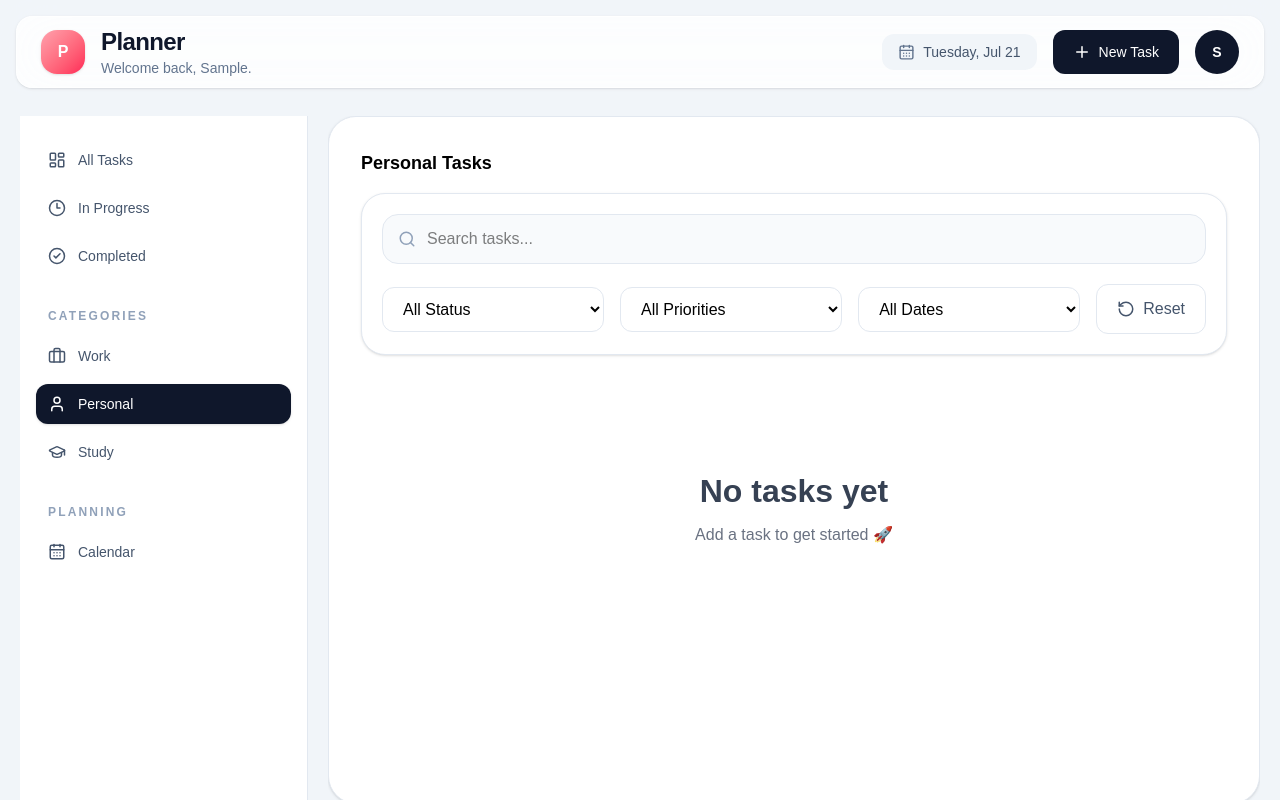
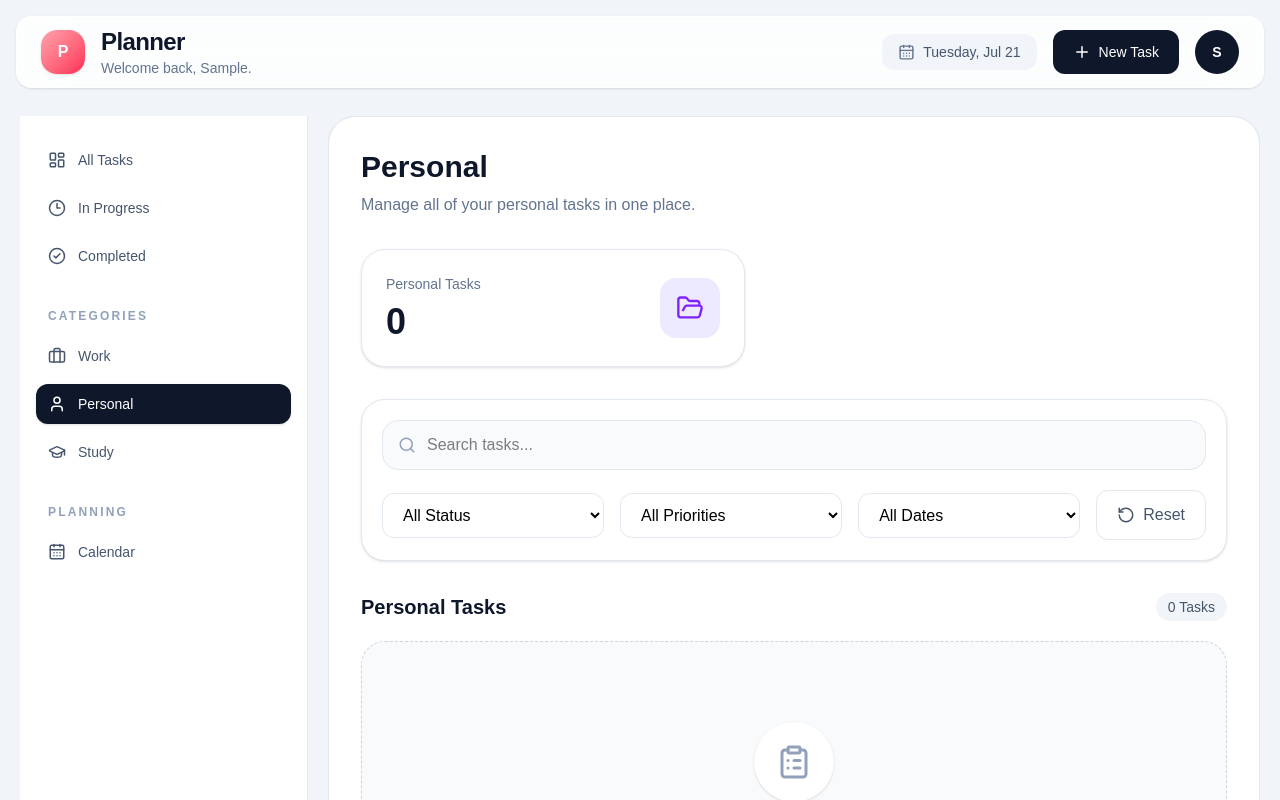
Before and after one commit to Ayman-Kz25/Planner, a React (Vite) app: page /category/personal in a window 1280 px wide. Built offline with nearby package versions, Linux system fonts and the light colour scheme; no server answers; the database is empty; sample sign-in values are in the browser's storage.

Commit message:
recreate category page

```diff
--- a/src/components/ui/EmptyState.jsx
+++ b/src/components/ui/EmptyState.jsx
@@ -1,11 +1,45 @@
-const EmptyState = () => {
+import { ClipboardList } from "lucide-react";
+
+const EmptyState = ({
+  title = "No tasks yet",
+  description = "Create your first task to get started.",
+  icon,
+}) => {
   return (
-    <div className="flex flex-col items-center justify-center text-center py-20">
-      <h3 className="text-[32px] font-bold text-gray-700">
-        No tasks yet
-      </h3>
-      <p className="text-md text-gray-500 mt-2">
-        Add a task to get started 🚀
+    <div
+      className="
+        flex flex-col items-center justify-center
+        rounded-3xl
+        border border-dashed border-slate-300
+        bg-slate-50
+        px-6 py-20
+        text-center
+      "
+    >
+      <div
+        className="
+          mb-6
+          flex h-20 w-20
+          items-center justify-center
+          rounded-full
+          bg-white
+          shadow-sm
+        "
+      >
+        {icon || (
+          <ClipboardList
+            size={36}
+            className="text-slate-400"
+          />
+        )}
+      </div>
+
+      <h2 className="text-2xl font-bold text-slate-800">
+        {title}
+      </h2>
+
+      <p className="mt-3 max-w-md text-slate-500">
+        {description}
       </p>
     </div>
   );
--- /dev/null
+++ b/src/hooks/useTaskActions.js
@@ -0,0 +1,54 @@
+import { useState } from "react";
+import { useTasks } from "../context/TaskContext";
+
+const useTaskActions = () => {
+  const { deleteTask } = useTasks();
+
+  const [selectedTask, setSelectedTask] = useState(null);
+  const [isEditOpen, setIsEditOpen] = useState(false);
+  const [isDeleteOpen, setIsDeleteOpen] = useState(false);
+
+  const handleEdit = (task) => {
+    setSelectedTask(task);
+    setIsEditOpen(true);
+  };
+
+  const handleDelete = (task) => {
+    setSelectedTask(task);
+    setIsDeleteOpen(true);
+  };
+
+  const closeEdit = () => {
+    setIsEditOpen(false);
+  };
+
+  const closeDelete = () => {
+    setIsDeleteOpen(false);
+  };
+
+  const confirmDelete = async () => {
+    if (!selectedTask) return;
+
+    await deleteTask(selectedTask.id);
+
+    setSelectedTask(null);
+    setIsDeleteOpen(false);
+  };
+
+  return {
+    selectedTask,
+
+    isEditOpen,
+    isDeleteOpen,
+
+    handleEdit,
+    handleDelete,
+
+    closeEdit,
+    closeDelete,
+
+    confirmDelete,
+  };
+};
+
+export default useTaskActions;
--- a/src/pages/CategoryPage.jsx
+++ b/src/pages/CategoryPage.jsx
@@ -1,121 +1,218 @@
-// pages/CategoryPage.jsx
-import { useState, useMemo } from "react";
+import { useMemo, useState } from "react";
+import { FolderOpen } from "lucide-react";
+import { isPast, isToday } from "date-fns";
 import { useParams } from "react-router-dom";
+
 import { useTasks } from "../context/TaskContext";
+import useTaskActions from "../hooks/useTaskActions";
+
 import TaskList from "../components/task/TaskList";
 import FilterBar from "../components/filters/FilterBar";
 import EditTaskModal from "../components/task/EditTaskModal";
 import ConfirmDeleteModal from "../components/task/ConfirmDeleteModal";
 import EmptyState from "../components/ui/EmptyState";
-import { isToday, isPast } from "date-fns";
 
 const CategoryPage = () => {
-  const { category } = useParams(); // work | personal | study
-  const { tasks, deleteTask } = useTasks();
+  const { category } = useParams();
+  const { tasks } = useTasks();
+
+  const {
+    selectedTask,
+    isEditOpen,
+    isDeleteOpen,
+    handleEdit,
+    handleDelete,
+    closeEdit,
+    closeDelete,
+    confirmDelete,
+  } = useTaskActions();
 
   const [filters, setFilters] = useState({
+    search: "",
     status: "",
     priority: "",
     due: "",
   });
 
-  const [selectedTask, setSelectedTask] = useState(null);
-  const [isEditOpen, setIsEditOpen] = useState(false);
-  const [isDeleteOpen, setIsDeleteOpen] = useState(false);
-
-  // 🔹 Edit handler
-  const handleEdit = (task) => {
-    setSelectedTask(task);
-    setIsEditOpen(true);
-  };
-
-  // 🔹 Delete handler
-  const handleDelete = (task) => {
-    setSelectedTask(task);
-    setIsDeleteOpen(true);
-  };
-
-  const confirmDelete = () => {
-    if (selectedTask) {
-      deleteTask(selectedTask.id);
-      setIsDeleteOpen(false);
-      setSelectedTask(null);
-    }
-  };
-
-  // 🔹 Filter tasks
   const filteredTasks = useMemo(() => {
     return tasks.filter((task) => {
       let pass = true;
 
-      // Category from route
-      if (category) {
+      // Category
       pass =
         pass &&
-          task.category?.toLowerCase() === category.toLowerCase();
+        task.category?.toLowerCase() === category?.toLowerCase();
+
+      // Search
+      if (filters.search) {
+        const search = filters.search.toLowerCase();
+
+        pass =
+          pass &&
+          (task.title.toLowerCase().includes(search) ||
+            task.description?.toLowerCase().includes(search));
       }
 
+      // Status
       if (filters.status) {
         pass = pass && task.status === filters.status;
       }
 
+      // Priority
       if (filters.priority) {
         pass = pass && task.priority === filters.priority;
       }
 
+      // Due Date
       if (filters.due) {
         if (!task.dueDate) return false;
 
-        const due = task.dueDate.seconds
+        const due = task.dueDate?.seconds
           ? new Date(task.dueDate.seconds * 1000)
           : new Date(task.dueDate);
 
-        if (filters.due === "today") pass = pass && isToday(due);
-        if (filters.due === "overdue")
-          pass = pass && isPast(due) && task.status !== "completed";
-        if (filters.due === "upcoming")
-          pass = pass && !isPast(due) && !isToday(due);
+        if (filters.due === "today") {
+          pass = pass && isToday(due);
+        }
+
+        if (filters.due === "overdue") {
+          pass =
+            pass &&
+            isPast(due) &&
+            task.status !== "completed";
+        }
+
+        if (filters.due === "upcoming") {
+          pass =
+            pass &&
+            !isPast(due) &&
+            !isToday(due);
+        }
       }
 
       return pass;
     });
   }, [tasks, category, filters]);
 
+  const categoryName =
+    category?.charAt(0).toUpperCase() + category?.slice(1);
+
   return (
+    <div className="space-y-8">
+      {/* Hero */}
+
+      <section>
+        <h1 className="text-3xl font-bold text-slate-900">
+          {categoryName}
+        </h1>
+
+        <p className="mt-2 text-slate-500">
+          Manage all of your {categoryName?.toLowerCase()} tasks in one place.
+        </p>
+      </section>
+
+      {/* Stats */}
+
+      <section>
+        <div
+          className="
+            max-w-sm
+            rounded-3xl
+            border
+            border-slate-200
+            bg-white
+            p-6
+            shadow-sm
+            transition
+            hover:shadow-md
+          "
+        >
+          <div className="flex items-center justify-between">
             <div>
-      <h2 className="text-lg font-semibold mb-4 capitalize">
-        {category} Tasks
+              <p className="text-sm text-slate-500">
+                {categoryName} Tasks
+              </p>
+
+              <h2 className="mt-2 text-4xl font-bold text-slate-900">
+                {filteredTasks.length}
+              </h2>
+            </div>
+
+            <div
+              className="
+                rounded-2xl
+                bg-violet-100
+                p-4
+                text-violet-600
+              "
+            >
+              <FolderOpen size={28} />
+            </div>
+          </div>
+        </div>
+      </section>
+
+      {/* Filters */}
+
+      <FilterBar
+        filters={filters}
+        setFilters={setFilters}
+      />
+
+      {/* Tasks */}
+
+      <section>
+        <div className="mb-5 flex items-center justify-between">
+          <h2 className="text-xl font-semibold text-slate-900">
+            {categoryName} Tasks
           </h2>
 
-      {/* Filters (NO category dropdown) */}
-      <FilterBar filters={filters} setFilters={setFilters} />
+          <span
+            className="
+              rounded-full
+              bg-slate-100
+              px-3
+              py-1
+              text-sm
+              text-slate-600
+            "
+          >
+            {filteredTasks.length}{" "}
+            {filteredTasks.length === 1 ? "Task" : "Tasks"}
+          </span>
+        </div>
 
-      {filteredTasks.length > 0 ? (
+        {filteredTasks.length ? (
           <TaskList
             tasks={filteredTasks}
             onEdit={handleEdit}
             onDelete={handleDelete}
           />
         ) : (
-        <EmptyState />
+          <EmptyState
+            title={`No ${categoryName?.toLowerCase()} tasks`}
+            description={`Create a ${categoryName?.toLowerCase()} task to get started.`}
+          />
         )}
+      </section>
 
       {/* Modals */}
+
       {selectedTask && (
+        <>
           <EditTaskModal
             task={selectedTask}
             isOpen={isEditOpen}
-          onClose={() => setIsEditOpen(false)}
+            onClose={closeEdit}
           />
-      )}
 
-      {selectedTask && (
           <ConfirmDeleteModal
             isOpen={isDeleteOpen}
-          onClose={() => setIsDeleteOpen(false)}
+            onClose={closeDelete}
             onConfirm={confirmDelete}
             taskTitle={selectedTask.title}
           />
+        </>
       )}
     </div>
   );
--- a/src/pages/CompletedPage.jsx
+++ b/src/pages/CompletedPage.jsx
@@ -1,21 +1,143 @@
+import { useMemo } from "react";
+import { CheckCircle2 } from "lucide-react";
+
 import { useTasks } from "../context/TaskContext";
+import useTaskActions from "../hooks/useTaskActions";
+
 import TaskList from "../components/task/TaskList";
+import EditTaskModal from "../components/task/EditTaskModal";
+import ConfirmDeleteModal from "../components/task/ConfirmDeleteModal";
+import EmptyState from "../components/ui/EmptyState";
 
 const CompletedPage = () => {
-  const { tasks, deleteTask } = useTasks();
+  const { tasks } = useTasks();
 
-  const completedTasks = tasks.filter(
-    task => task.status === "completed"
+  const {
+    selectedTask,
+    isEditOpen,
+    isDeleteOpen,
+    handleEdit,
+    handleDelete,
+    closeEdit,
+    closeDelete,
+    confirmDelete,
+  } = useTaskActions();
+
+  const completedTasks = useMemo(
+    () => tasks.filter((task) => task.status === "completed"),
+    [tasks]
   );
 
   return (
-    <div>
-      <h2 className="text-lg font-semibold mb-4">Completed Tasks</h2>
+    <div className="space-y-8">
+      {/* Hero */}
 
-      <TaskList
-        tasks={completedTasks}
-        onDelete={(task) => deleteTask(task.id)}
-      />
+      <section>
+        <h1 className="text-3xl font-bold text-slate-900">
+          Completed Tasks
+        </h1>
+
+        <p className="mt-2 text-slate-500">
+          Celebrate your progress by reviewing everything you've finished.
+        </p>
+      </section>
+
+      {/* Stats */}
+
+      <section>
+        <div
+          className="
+            max-w-sm
+            rounded-3xl
+            border
+            border-slate-200
+            bg-white
+            p-6
+            shadow-sm
+            transition
+            hover:shadow-md
+          "
+        >
+          <div className="flex items-center justify-between">
+            <div>
+              <p className="text-sm text-slate-500">
+                Completed
+              </p>
+
+              <h2 className="mt-2 text-4xl font-bold text-slate-900">
+                {completedTasks.length}
+              </h2>
+            </div>
+
+            <div
+              className="
+                rounded-2xl
+                bg-emerald-100
+                p-4
+                text-emerald-600
+              "
+            >
+              <CheckCircle2 size={28} />
+            </div>
+          </div>
+        </div>
+      </section>
+
+      {/* Tasks */}
+
+      <section>
+        <div className="mb-5 flex items-center justify-between">
+          <h2 className="text-xl font-semibold text-slate-900">
+            Finished Tasks
+          </h2>
+
+          <span
+            className="
+              rounded-full
+              bg-slate-100
+              px-3
+              py-1
+              text-sm
+              text-slate-600
+            "
+          >
+            {completedTasks.length}{" "}
+            {completedTasks.length === 1 ? "Task" : "Tasks"}
+          </span>
+        </div>
+
+        {completedTasks.length ? (
+          <TaskList
+            tasks={completedTasks}
+            onEdit={handleEdit}
+            onDelete={handleDelete}
+          />
+        ) : (
+          <EmptyState
+            title="No completed tasks"
+            description="Finish a task and it will appear here."
+          />
+        )}
+      </section>
+
+      {/* Modals */}
+
+      {selectedTask && (
+        <>
+          <EditTaskModal
+            task={selectedTask}
+            isOpen={isEditOpen}
+            onClose={closeEdit}
+          />
+
+          <ConfirmDeleteModal
+            isOpen={isDeleteOpen}
+            onClose={closeDelete}
+            onConfirm={confirmDelete}
+            taskTitle={selectedTask.title}
+          />
+        </>
+      )}
     </div>
   );
 };
--- a/src/pages/DashboardPage.jsx
+++ b/src/pages/DashboardPage.jsx
@@ -9,15 +9,28 @@ import {
 
 import { useAuth } from "../context/AuthContext";
 import { useTasks } from "../context/TaskContext";
+import useTaskActions from "../hooks/useTaskActions";
 
 import TaskList from "../components/task/TaskList";
 import EditTaskModal from "../components/task/EditTaskModal";
 import ConfirmDeleteModal from "../components/task/ConfirmDeleteModal";
 import FilterBar from "../components/filters/FilterBar";
+import EmptyState from "../components/ui/EmptyState";
 
 const DashboardPage = () => {
   const { user } = useAuth();
-  const { tasks, deleteTask } = useTasks();
+  const { tasks } = useTasks();
+
+  const {
+    selectedTask,
+    isEditOpen,
+    isDeleteOpen,
+    handleEdit,
+    handleDelete,
+    closeEdit,
+    closeDelete,
+    confirmDelete,
+  } = useTaskActions();
 
   const [filters, setFilters] = useState({
     search: "",
@@ -25,29 +38,6 @@ const DashboardPage = () => {
     priority: "",
     due: "",
   });
-
-  const [selectedTask, setSelectedTask] = useState(null);
-  const [isEditOpen, setIsEditOpen] = useState(false);
-  const [isDeleteOpen, setIsDeleteOpen] = useState(false);
-
-  const handleEdit = (task) => {
-    setSelectedTask(task);
-    setIsEditOpen(true);
-  };
-
-  const handleDelete = (task) => {
-    setSelectedTask(task);
-    setIsDeleteOpen(true);
-  };
-
-  const confirmDelete = async () => {
-    if (!selectedTask) return;
-
-    await deleteTask(selectedTask.id);
-
-    setSelectedTask(null);
-    setIsDeleteOpen(false);
-  };
 
   const filteredTasks = useMemo(() => {
     return tasks.filter((task) => {
@@ -62,43 +52,47 @@ const DashboardPage = () => {
             task.description?.toLowerCase().includes(search));
       }
 
-      if (filters.status)
+      if (filters.status) {
         pass = pass && task.status === filters.status;
+      }
 
-      if (filters.priority)
+      if (filters.priority) {
         pass = pass && task.priority === filters.priority;
+      }
 
       if (filters.due) {
         if (!task.dueDate) return false;
 
-        const due = new Date(task.dueDate);
+        const due = task.dueDate?.seconds
+          ? new Date(task.dueDate.seconds * 1000)
+          : new Date(task.dueDate);
 
-        if (filters.due === "today")
+        if (filters.due === "today") {
           pass = pass && isToday(due);
+        }
 
-        if (filters.due === "overdue")
-          pass =
-            pass &&
-            isPast(due) &&
-            task.status !== "completed";
+        if (filters.due === "overdue") {
+          pass = pass && isPast(due) && task.status !== "completed";
+        }
 
-        if (filters.due === "upcoming")
-          pass =
-            pass &&
-            !isPast(due) &&
-            !isToday(due);
+        if (filters.due === "upcoming") {
+          pass = pass && !isPast(due) && !isToday(due);
+        }
       }
 
       return pass;
     });
   }, [tasks, filters]);
 
-  const stats = {
+  const stats = useMemo(
+    () => ({
       total: tasks.length,
       todo: tasks.filter((t) => t.status === "todo").length,
       progress: tasks.filter((t) => t.status === "in-progress").length,
       completed: tasks.filter((t) => t.status === "completed").length,
-  };
+    }),
+    [tasks]
+  );
 
   const cards = [
     {
@@ -125,58 +119,47 @@ const DashboardPage = () => {
 
   return (
     <div className="space-y-8">
-
       {/* Hero */}
 
       <section>
-
         <h1 className="text-3xl font-bold text-slate-900">
-          Welcome back,
-          {" "}
-          {user?.displayName?.split(" ")[0] || "there"}
+          Welcome back, {user?.displayName?.split(" ")[0] || "there"}
         </h1>
 
         <p className="mt-2 text-slate-500">
           Stay organized and finish today's priorities.
         </p>
-
       </section>
 
       {/* Stats */}
 
       <section className="grid gap-5 sm:grid-cols-2 xl:grid-cols-4">
-
         {cards.map((card) => {
           const Icon = card.icon;
 
           return (
             <div
               key={card.title}
-              className="rounded-3xl border border-slate-200 bg-white p-6 shadow-sm"
+              className="rounded-3xl border border-slate-200 bg-white p-6 shadow-sm transition hover:shadow-md"
             >
               <div className="flex items-center justify-between">
-
                 <div>
-
                   <p className="text-sm text-slate-500">
                     {card.title}
                   </p>
 
-                  <h2 className="mt-2 text-3xl font-bold">
+                  <h2 className="mt-2 text-3xl font-bold text-slate-900">
                     {card.value}
                   </h2>
-
                 </div>
 
-                <div className="rounded-2xl bg-slate-100 p-3">
+                <div className="rounded-2xl bg-slate-100 p-3 text-slate-700">
                   <Icon size={24} />
                 </div>
-
               </div>
             </div>
           );
         })}
-
       </section>
 
       {/* Filters */}
@@ -189,44 +172,49 @@ const DashboardPage = () => {
       {/* Tasks */}
 
       <section>
-
         <div className="mb-5 flex items-center justify-between">
-
-          <h2 className="text-xl font-semibold">
+          <h2 className="text-xl font-semibold text-slate-900">
             Tasks
           </h2>
 
           <span className="rounded-full bg-slate-100 px-3 py-1 text-sm text-slate-600">
-            {filteredTasks.length} Tasks
+            {filteredTasks.length}{" "}
+            {filteredTasks.length === 1 ? "Task" : "Tasks"}
           </span>
-
         </div>
 
+        {filteredTasks.length ? (
           <TaskList
             tasks={filteredTasks}
             onEdit={handleEdit}
             onDelete={handleDelete}
           />
-
+        ) : (
+          <EmptyState
+            title="No tasks found"
+            description="Try changing your filters or create a new task."
+          />
+        )}
       </section>
 
+      {/* Modals */}
+
       {selectedTask && (
+        <>
           <EditTaskModal
             task={selectedTask}
             isOpen={isEditOpen}
-          onClose={() => setIsEditOpen(false)}
+            onClose={closeEdit}
           />
-      )}
 
-      {selectedTask && (
           <ConfirmDeleteModal
             isOpen={isDeleteOpen}
-          onClose={() => setIsDeleteOpen(false)}
+            onClose={closeDelete}
             onConfirm={confirmDelete}
             taskTitle={selectedTask.title}
           />
+        </>
       )}
-
     </div>
   );
 };
--- a/src/pages/InProgressPage.jsx
+++ b/src/pages/InProgressPage.jsx
@@ -1,74 +1,142 @@
-// pages/InProgressPage.jsx
-import { useState } from "react";
+import { useMemo } from "react";
+import { Clock3 } from "lucide-react";
+
 import { useTasks } from "../context/TaskContext";
+import useTaskActions from "../hooks/useTaskActions";
+
 import TaskList from "../components/task/TaskList";
 import EditTaskModal from "../components/task/EditTaskModal";
 import ConfirmDeleteModal from "../components/task/ConfirmDeleteModal";
 import EmptyState from "../components/ui/EmptyState";
 
 const InProgressPage = () => {
-  const { tasks, deleteTask } = useTasks();
+  const { tasks } = useTasks();
 
-  const inProgressTasks = tasks.filter(
-    (task) => task.status === "in-progress"
+  const {
+    selectedTask,
+    isEditOpen,
+    isDeleteOpen,
+    handleEdit,
+    handleDelete,
+    closeEdit,
+    closeDelete,
+    confirmDelete,
+  } = useTaskActions();
+
+  const inProgressTasks = useMemo(
+    () => tasks.filter((task) => task.status === "in-progress"),
+    [tasks]
   );
 
-  const [selectedTask, setSelectedTask] = useState(null);
-  const [isEditModalOpen, setIsEditModalOpen] = useState(false);
-  const [isDeleteModalOpen, setIsDeleteModalOpen] = useState(false);
+  return (
+    <div className="space-y-8">
+      {/* Hero */}
 
-  // 🔹 Handle Edit
-  const handleEdit = (task) => {
-    setSelectedTask(task);
-    setIsEditModalOpen(true);
-  };
+      <section>
+        <h1 className="text-3xl font-bold text-slate-900">
+          In Progress
+        </h1>
 
-  // 🔹 Handle Delete
-  const handleDelete = (task) => {
-    setSelectedTask(task);
-    setIsDeleteModalOpen(true);
-  };
+        <p className="mt-2 text-slate-500">
+          Keep track of the tasks you're currently working on.
+        </p>
+      </section>
 
-  // 🔹 Confirm Delete
-  const confirmDelete = () => {
-    if (selectedTask) {
-      deleteTask(selectedTask.id);
-      setIsDeleteModalOpen(false);
-      setSelectedTask(null);
-    }
-  };
+      {/* Stat Card */}
 
-  return (
+      <section>
+        <div
+          className="
+            max-w-sm
+            rounded-3xl
+            border
+            border-slate-200
+            bg-white
+            p-6
+            shadow-sm
+            transition
+            hover:shadow-md
+          "
+        >
+          <div className="flex items-center justify-between">
             <div>
-      <h2 className="text-lg font-semibold mb-4">In Progress</h2>
+              <p className="text-sm text-slate-500">
+                Active Tasks
+              </p>
 
-      {inProgressTasks.length > 0 ? (
+              <h2 className="mt-2 text-4xl font-bold text-slate-900">
+                {inProgressTasks.length}
+              </h2>
+            </div>
+
+            <div
+              className="
+                rounded-2xl
+                bg-amber-100
+                p-4
+                text-amber-600
+              "
+            >
+              <Clock3 size={28} />
+            </div>
+          </div>
+        </div>
+      </section>
+
+      {/* Task List */}
+
+      <section>
+        <div className="mb-5 flex items-center justify-between">
+          <h2 className="text-xl font-semibold text-slate-900">
+            Active Tasks
+          </h2>
+
+          <span
+            className="
+              rounded-full
+              bg-slate-100
+              px-3
+              py-1
+              text-sm
+              text-slate-600
+            "
+          >
+            {inProgressTasks.length}{" "}
+            {inProgressTasks.length === 1 ? "Task" : "Tasks"}
+          </span>
+        </div>
+
+        {inProgressTasks.length ? (
           <TaskList
             tasks={inProgressTasks}
             onEdit={handleEdit}
             onDelete={handleDelete}
           />
         ) : (
-        <EmptyState />
+          <EmptyState
+            title="No tasks in progress"
+            description="Move a task to In Progress to start tracking your work."
+          />
         )}
+      </section>
 
-      {/* 🔹 Edit Modal */}
+      {/* Modals */}
+
       {selectedTask && (
+        <>
           <EditTaskModal
             task={selectedTask}
-          isOpen={isEditModalOpen}
-          onClose={() => setIsEditModalOpen(false)}
+            isOpen={isEditOpen}
+            onClose={closeEdit}
           />
-      )}
 
-      {/* 🔹 Delete Modal */}
-      {selectedTask && (
           <ConfirmDeleteModal
-          isOpen={isDeleteModalOpen}
-          onClose={() => setIsDeleteModalOpen(false)}
+            isOpen={isDeleteOpen}
+            onClose={closeDelete}
             onConfirm={confirmDelete}
             taskTitle={selectedTask.title}
           />
+        </>
       )}
     </div>
   );
```
Also changed, not shown: src/hooks/useTasks.js (deleted). Lines whose indentation alone changed are shown as unchanged.
